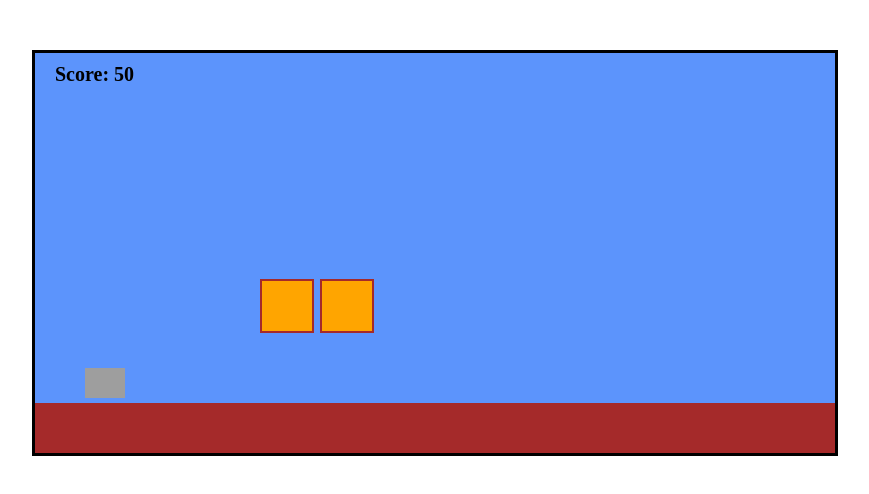
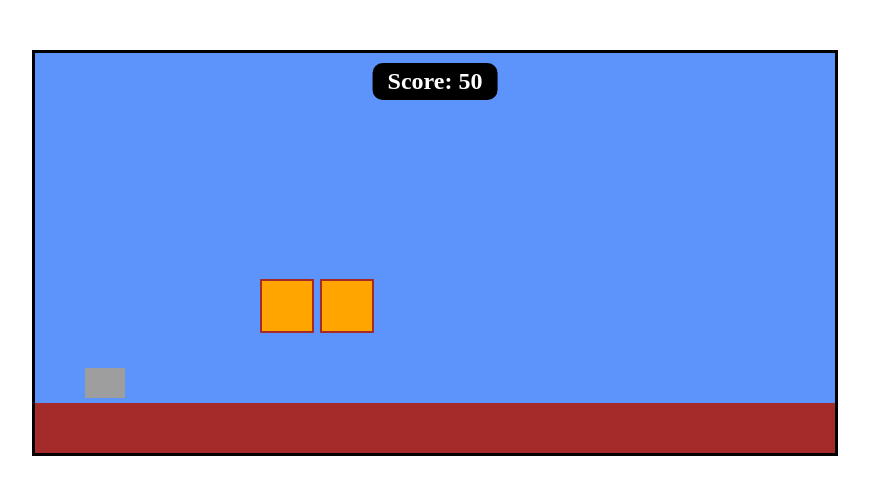
Before and after one commit to kousikcreativestudio/Game, a plain HTML site: page index.html in a window 1280 px wide. Shown: the whole page, without its empty margins (205-1074 px from the left). Drawn offline with Linux system fonts and the light colour scheme; grey boxes are pictures that could not be loaded.

Commit message:
Update style.css

```diff
--- a/style.css
+++ b/style.css
@@ -39,11 +39,16 @@ body {
   position: absolute;
   border: 2px solid brown;
 }
+
 #score {
   position: absolute;
   top: 10px;
-  left: 20px;
-  font-size: 20px;
+  left: 50%;
+  transform: translateX(-50%);
+  font-size: 24px;
   font-weight: bold;
-  color: black;
+  color: white;
+  background: black;
+  padding: 5px 15px;
+  border-radius: 10px;
 }
```
